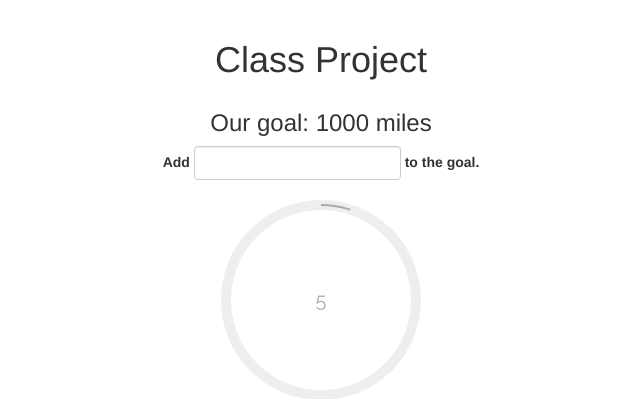
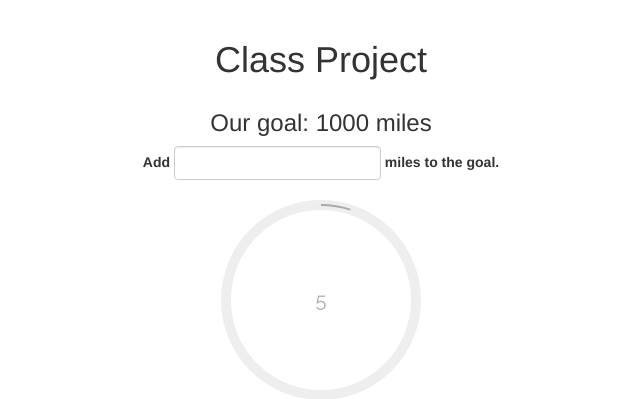
Before and after one commit to glasgow2016/team-6, a Django app: page /project/ in a window 1280 px wide. Shown: the part 52-451 px from the top of the page, without its empty margins (319-959 px from the left). Run offline with Django 3.2, Linux system fonts and the light colour scheme; some libraries are stand-ins or nearby versions.

Commit message:
fixed layout problem

```diff
--- a/codeforgood/templates/base.html
+++ b/codeforgood/templates/base.html
@@ -19,6 +19,8 @@
 
     <link rel="stylesheet" href="{% static 'css/projects.css' %}">
     <link rel="stylesheet" href="{% static 'css/custom_nav.css' %}">
+    {% block css_per_page %}
+    {% endblock %}
 </head>
 <body>
 
--- a/codeforgood/templates/brake_classroom/project.html
+++ b/codeforgood/templates/brake_classroom/project.html
@@ -12,7 +12,7 @@
                 <div class="form-group">
                     <label for="new-distance-input">Add</label>
                     <input id="new-distance-input" class="form-control"/>
-                    <label>to the goal.</label>
+                    <label>miles to the goal.</label>
                 </div>
             </form>
             <link href="https://fonts.googleapis.com/css?family=Raleway:400,300,600,800,900" rel="stylesheet" type="text/css">
```
